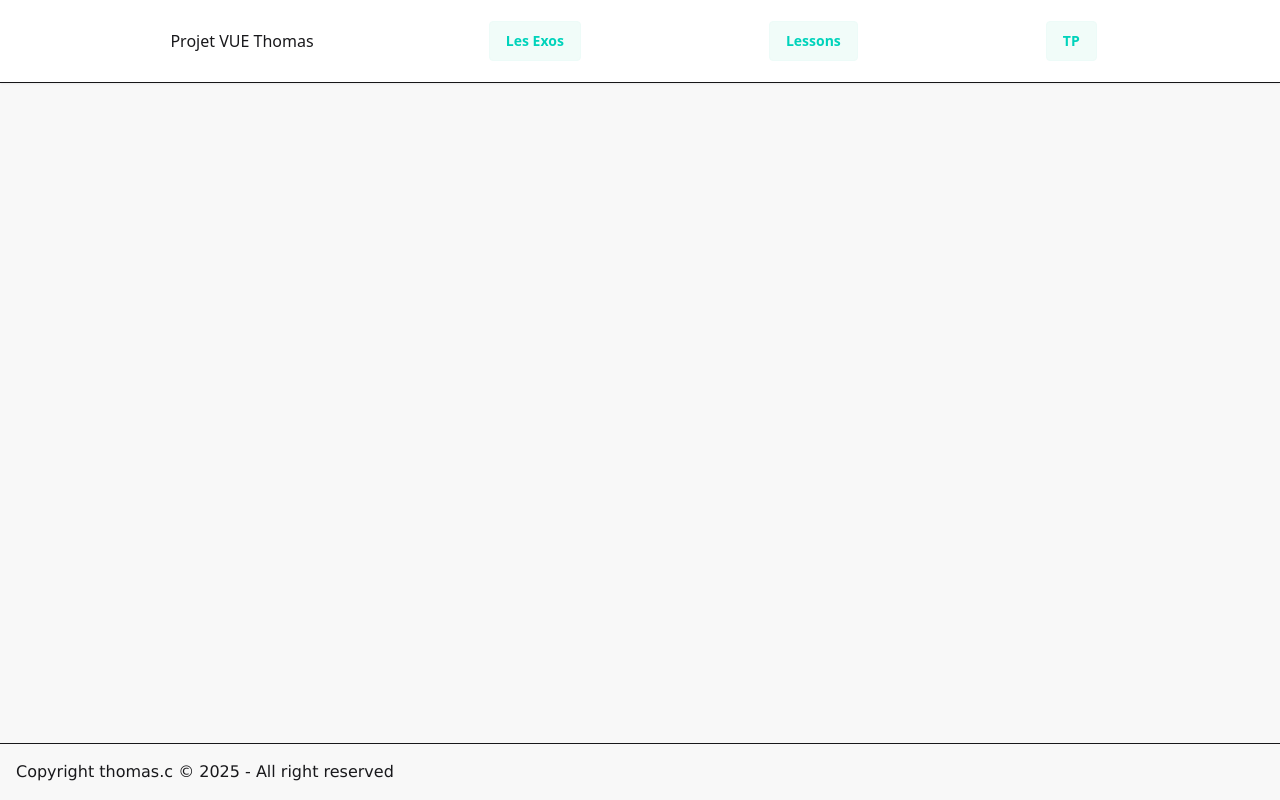
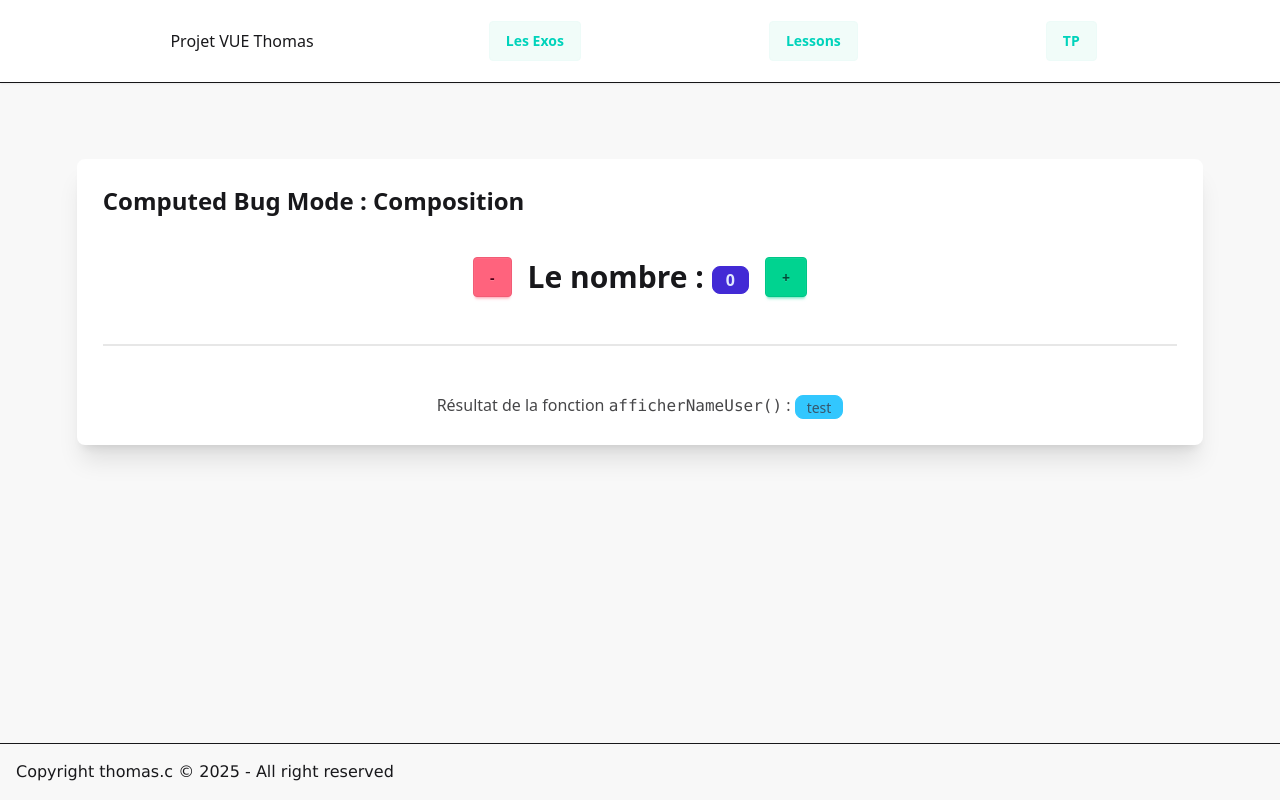
Before and after one commit to Thomasn9/Cours-Vue, a Vue app: page /exo4 in a window 1280 px wide. Built offline with nearby package versions, Linux system fonts and the light colour scheme.

Commit message:
ajout exo 4

```diff
--- a/index.html
+++ b/index.html
@@ -2,9 +2,9 @@
 <html lang="en">
   <head>
     <meta charset="UTF-8" />
-    <link rel="icon" type="image/svg+xml" href="/vite.svg" />
+    <link rel="icon" type="image/vnd.icon" href="./public/logo.png">
     <meta name="viewport" content="width=device-width, initial-scale=1.0" />
-    <title>Vite + Vue</title>
+    <title>Cours Vue</title>
   </head>
   <body>
     <div id="app"></div>
--- a/src/components/AppHeader.vue
+++ b/src/components/AppHeader.vue
@@ -13,6 +13,8 @@
         <li><a><router-link to="/exo2" >Exos 2 : random nom de livre</router-link></a></li>
         <hr>
         <li><a><router-link to="/exo3" >Exos 3 : Bouton + et -</router-link></a></li>
+        <hr>
+        <li><a><router-link to="/exo4" >Exos 4 : Bouton + et - avec fonction</router-link></a></li>
       </ul>
     </div>
 
--- /dev/null
+++ b/src/pages/exo/exo4.vue
@@ -0,0 +1,49 @@
+<template>
+    <div class="container mx-auto p-4 md:p-8">
+        <div class="card bg-base-100 shadow-xl rounded-box p-6">
+            <h5 class="card-title text-2xl font-bold mb-4">Computed Bug Mode : Composition</h5>
+
+            <div class="flex flex-col md:flex-row justify-center items-center gap-4 my-6">
+                <button @click="reduire(10)" type="button" class="btn btn-error">-</button>
+                <h3 class="text-3xl font-bold text-center">Le nombre : <span class="badge badge-lg badge-primary">{{
+                        leNombre }}</span></h3>
+                <button @click="augmenter(20)" type="button" class="btn btn-success">+</button>
+            </div>
+
+            <div class="divider"></div>
+
+            <div class="text-center mt-6">
+                <p class="text-base-content opacity-80">
+                    Résultat de la fonction <code>afficherNameUser()</code> :
+                    <span class="badge badge-info">{{ afficherNameUser }}</span>
+                    <!-- <span class="badge badge-info">{{ afficherNameUser() }}</span> -->
+                </p>
+            </div>
+        </div>
+    </div>
+</template>
+
+
+
+<script setup lang='js'>
+import { ref, computed } from 'vue';
+
+// Déclarez vos variables réactives avec `ref`
+const leNombre = ref(0);
+const nameUser = ref('');
+
+// Déclarez vos propriétés calculées avec `computed`
+const afficherNameUser = computed(() => {
+  console.log('fonction qui gère le NAME exécutée');
+  return nameUser.value === '' ? 'test' : 'autre Test';
+});
+
+// Déclarez vos méthodes
+function augmenter(num) {
+  leNombre.value += num;
+}
+
+function reduire(num) {
+  leNombre.value -= num;
+}
+</script>
--- a/src/router/index.js
+++ b/src/router/index.js
@@ -29,6 +29,12 @@ const router = createRouter({
             alias: '/exo3',
             name: 'exo3',
             component: () => import('../pages/exo/exo3.vue')
+        },
+        {
+            path: '/exo4',
+            alias: '/exo4',
+            name: 'exo4',
+            component: () => import('../pages/exo/exo4.vue')
         },
 // ====================================================\\LESSONS//=====================================================
         {
```
Also changed, not shown: public/logo.png (added).
